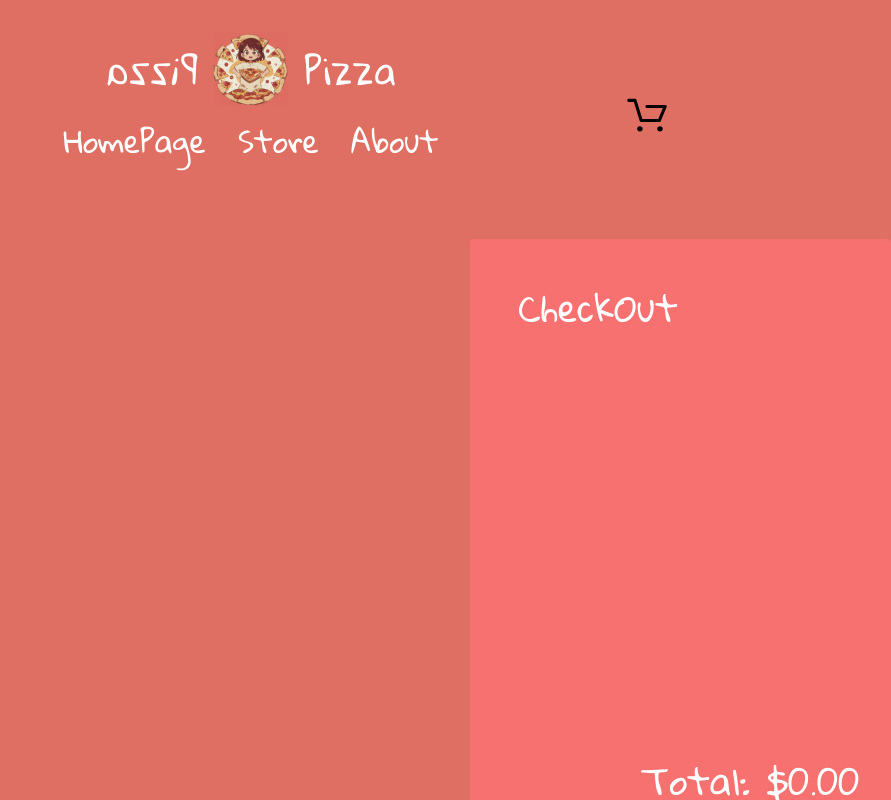
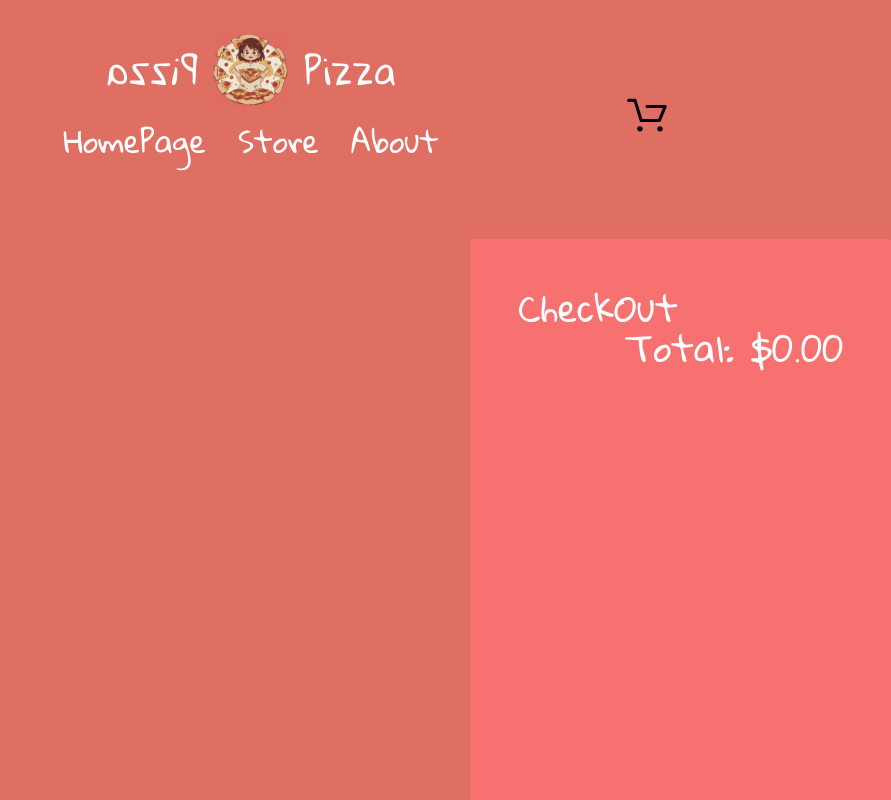
Before and after one commit to ahmettutsak/pizza, a Next.js app: page /cart in a window 1280 px wide. Shown: the top 800 px of the page, without its empty margins (389-1280 px from the left). Built offline with nearby package versions, Linux system fonts and the light colour scheme.

Commit message:
text bug

```diff
--- a/src/app/cart/page.js
+++ b/src/app/cart/page.js
@@ -118,7 +118,7 @@ export default function Cart() {
             </div>
           </div>
         ))}
-        <div className="text-4xl absolute bottom-0 right-8">
+        <div className="text-4xl w-full text-right">
           Total: ${calculatePrice()}
         </div>
       </div>
```
